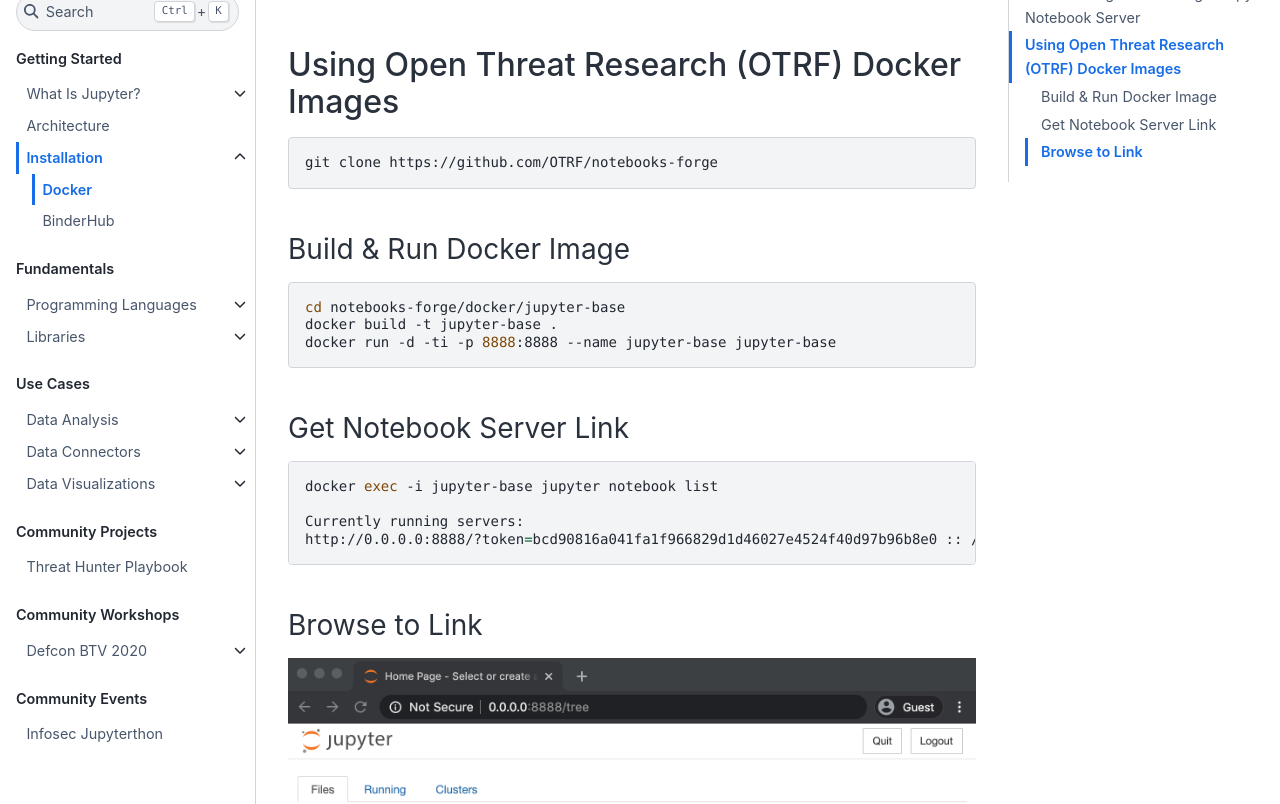
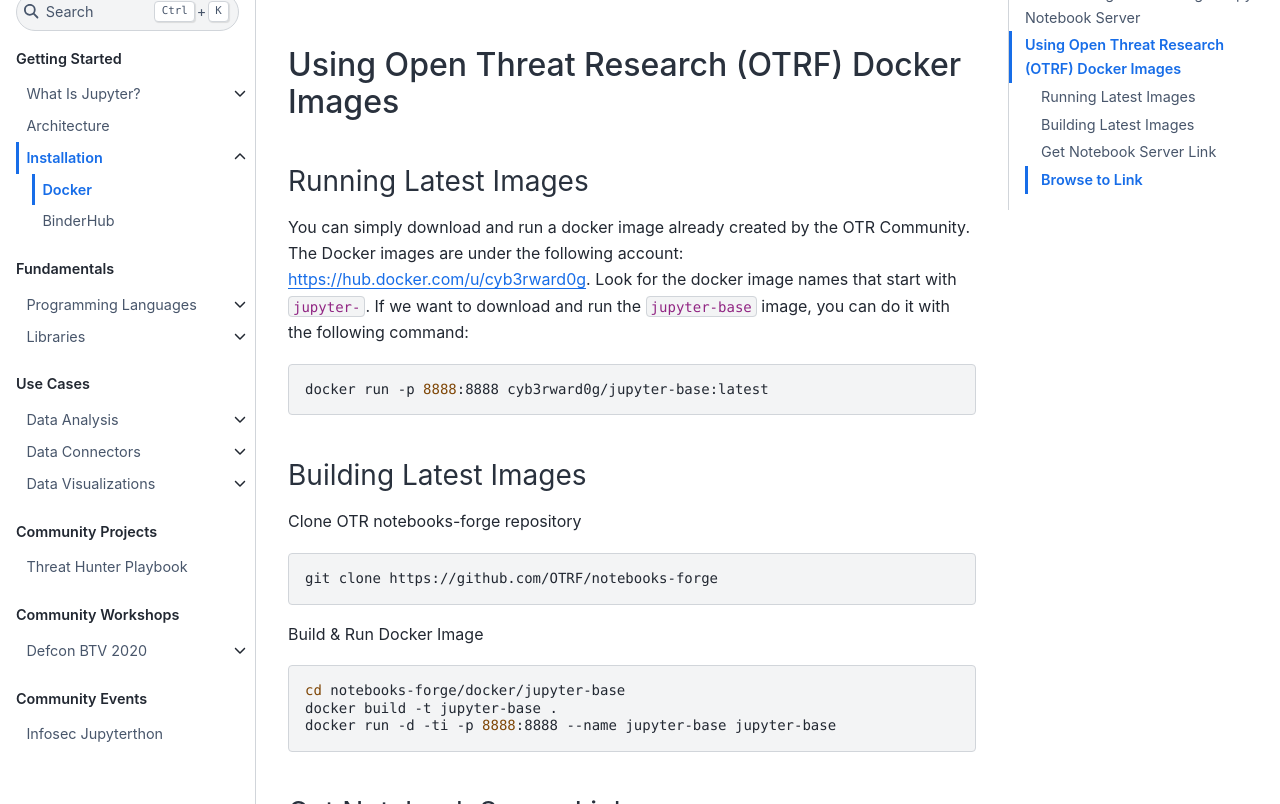
Before and after one commit to OTRF/infosec-jupyter-book, a Jupyter Book: the page built from docs/getting-started/installation_docker.md, in a window 1280 px wide and 900 px high, scrolled down 2043 px, cut to the strip 96-900 px from the top of the window. Built offline with Jupyter Book 1.0.4 settings and Sphinx 7.4.7 and the Sphinx Book theme 1.1.4, drawn with Linux system fonts in a browser that asks for light colours; pages that are not in the unit, such as notebooks, are missing from menus.

Commit message:
Update installation_docker.md

````diff
--- a/docs/getting-started/installation_docker.md
+++ b/docs/getting-started/installation_docker.md
@@ -38,11 +38,23 @@
 
 ## Using Open Threat Research (OTRF) Docker Images
 
+### Running Latest Images
+
+You can simply download and run a docker image already created by the OTR Community. The Docker images are under the following account: [https://hub.docker.com/u/cyb3rward0g](https://hub.docker.com/u/cyb3rward0g). Look for the docker image names that start with `jupyter-`. If we want to download and run the `jupyter-base` image, you can do it with the following command:
+
+```bash
+docker run -p 8888:8888 cyb3rward0g/jupyter-base:latest
+```
+
+### Building Latest Images
+
+Clone OTR notebooks-forge repository
+
 ```bash
 git clone https://github.com/OTRF/notebooks-forge
 ```
 
-### Build & Run Docker Image
+Build & Run Docker Image
 
 ```bash
 cd notebooks-forge/docker/jupyter-base
````
